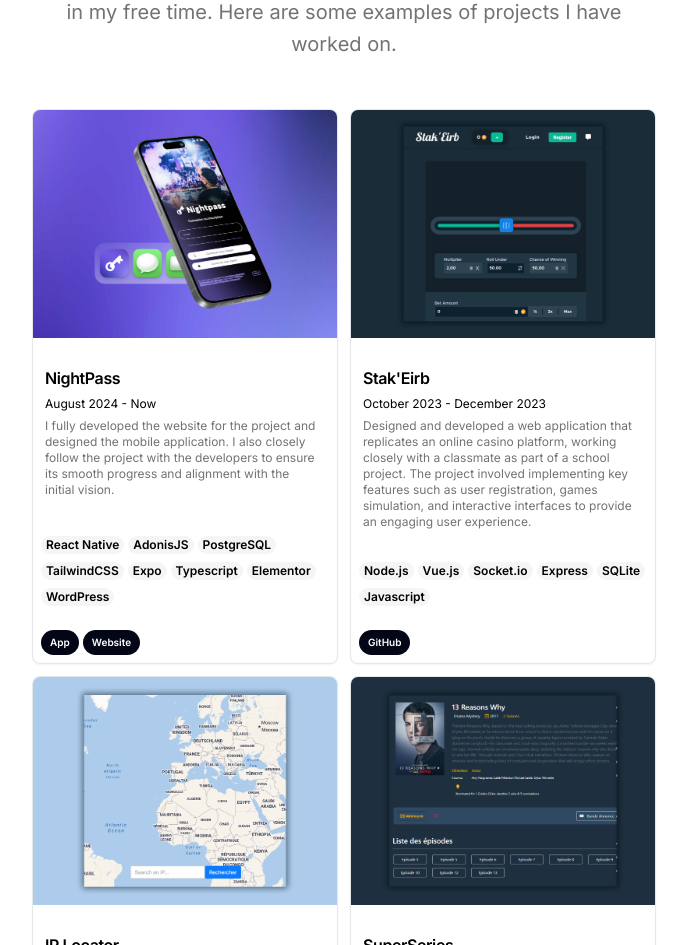
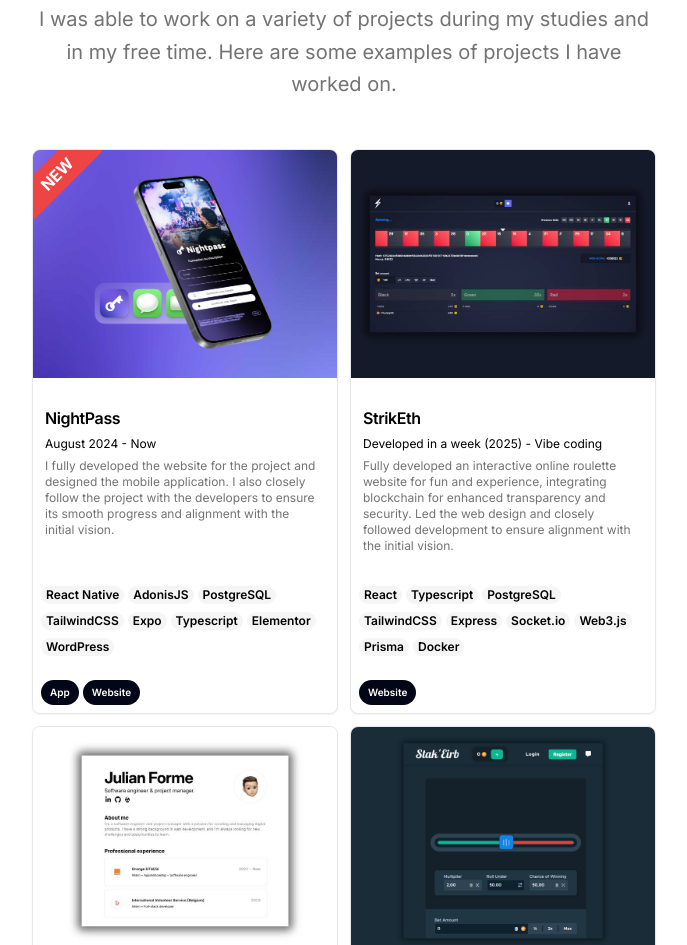
Before and after one commit to imjxlian/julian-portfolio, a Vue app: page / in a window 1280 px wide. Shown: the part 1767-2712 px from the top of the page, without its empty margins (296-983 px from the left). Built offline with nearby package versions, Linux system fonts and the light colour scheme.

Commit message:
✨ Add projects and open to opportunities

```diff
--- a/src/App.vue
+++ b/src/App.vue
@@ -55,6 +55,11 @@ const skills = [
     "n8n",
     "Zend Framework 2",
     "Laminas",
+    "Web3.js",
+    "Socket.io",
+    "Prisma",
+    "Express",
+    "Vite",
 ];
 
 const filteredSkills = computed(() => {
@@ -162,6 +167,17 @@ onMounted(() => {
                         />
                     </span>
                 </div>
+            </div>
+            <div class="flex flex-row items-center justify-start mt-4 gap-2">
+                <div class="relative">
+                    <div class="h-3 w-3 bg-green-500 rounded-full"></div>
+                    <div
+                        class="absolute inset-0 h-3 w-3 bg-green-500 rounded-full animate-ping"
+                    ></div>
+                </div>
+                <span class="text-md font-medium"
+                    >Open to new opportunities for September 2025</span
+                >
             </div>
         </section>
         <section id="about" class="fade-in-section">
@@ -308,6 +324,52 @@ onMounted(() => {
                             },
                             {
                                 href: 'https://nightpass.fr',
+                                text: 'Website',
+                            },
+                        ]"
+                        :badge-text="'NEW'"
+                    />
+                    <ProjectCard
+                        title="StrikEth"
+                        period="Developed in a week (2025) - Vibe coding"
+                        description="Fully developed an interactive online roulette website for fun and experience, integrating blockchain for enhanced transparency and security. Led the web design and closely followed development to ensure alignment with the initial vision."
+                        imageSrc="/assets/striketh.jpg"
+                        imageAlt="StrikEth"
+                        projectHref="https://striketh.com"
+                        :technologies="[
+                            'React',
+                            'Typescript',
+                            'PostgreSQL',
+                            'TailwindCSS',
+                            'Express',
+                            'Socket.io',
+                            'Web3.js',
+                            'Prisma',
+                            'Docker',
+                        ]"
+                        :socialLinks="[
+                            {
+                                href: 'https://striketh.com',
+                                text: 'Website',
+                            },
+                        ]"
+                    />
+                    <ProjectCard
+                        title="Portfolio"
+                        period="January 2025"
+                        description="Presenting my portfolio on my portfolio? Yes! It’s a fun and clean project that showcases what I can do. Built entirely with Vue 3 and Vite on the frontend, styled with TailwindCSS, and enriched with smooth animations."
+                        imageSrc="/assets/portfolio.jpg"
+                        imageAlt="Portfolio Julian"
+                        projectHref="https://jxlian.cloud"
+                        :technologies="[
+                            'Vue.js',
+                            'Vite',
+                            'Typescript',
+                            'TailwindCSS',
+                        ]"
+                        :socialLinks="[
+                            {
+                                href: 'https://jxlian.cloud',
                                 text: 'Website',
                             },
                         ]"
--- a/src/components/ProjectCard.vue
+++ b/src/components/ProjectCard.vue
@@ -1,29 +1,57 @@
 <template>
     <div
-    class="rounded-lg bg-white text-dark border-gray-200 shadow-sm flex flex-col overflow-hidden border hover:shadow-lg transition-all duration-300 ease-out h-full">
+        class="relative rounded-lg bg-white text-dark border-gray-200 shadow-sm flex flex-col overflow-hidden border hover:shadow-lg transition-all duration-300 ease-out h-full"
+    >
+        <div
+            class="absolute top-6 left-6 w-8 h-24 bg-red-500 rotate-45 transform -translate-x-1/2 -translate-y-1/2 z-10"
+            v-if="badgeText"
+        >
+            <div
+                class="-rotate-90 absolute top-1/2 left-1/2 transform -translate-x-1/2 -translate-y-1/2"
+            >
+                <span class="text-white text-md font-bold whitespace-nowrap">{{
+                    badgeText
+                }}</span>
+            </div>
+        </div>
         <a :href="projectHref">
             <img :src="imageSrc" :alt="imageAlt" class="w-full h-full" />
         </a>
         <div class="flex flex-col space-y-1.5 p-6 px-3">
-      <h3 class="font-semibold tracking-tight mt-1 text-base">{{ title }}</h3>
+            <h3 class="font-semibold tracking-tight mt-1 text-base">
+                {{ title }}
+            </h3>
             <time class="font-sans text-xs">{{ period }}</time>
-      <p class="prose max-w-full text-pretty font-sans text-xs text-neutral-500 dark:prose-invert">{{ description }}</p>
+            <p
+                class="prose max-w-full text-pretty font-sans text-xs text-neutral-500 dark:prose-invert"
+            >
+                {{ description }}
+            </p>
         </div>
         <div class="p-6 pt-0 mt-auto flex flex-col px-2">
             <div class="mt-2 flex flex-wrap gap-1 gap-y-2">
-        <TechnoItem v-for="tech in technologies" :key="tech" :techno="tech" />
+                <TechnoItem
+                    v-for="tech in technologies"
+                    :key="tech"
+                    :techno="tech"
+                />
             </div>
         </div>
         <div class="flex items-center p-6 pt-0 px-2 pb-2 gap-1">
-      <SocialLinkButton v-for="link in socialLinks" :key="link.text" :href="link.href" :text="link.text"/>
+            <SocialLinkButton
+                v-for="link in socialLinks"
+                :key="link.text"
+                :href="link.href"
+                :text="link.text"
+            />
         </div>
     </div>
 </template>
 
 <script setup lang="ts">
-import TechnoItem from './TechnoItem.vue';
-import SocialLinkButton from './SocialLinkButton.vue';
-import { PropType } from 'vue';
+import { PropType } from "vue";
+import SocialLinkButton from "./SocialLinkButton.vue";
+import TechnoItem from "./TechnoItem.vue";
 
 defineProps({
     title: {
@@ -55,8 +83,12 @@ defineProps({
         required: true,
     },
     socialLinks: {
-    type: Array as PropType<Array<{ href: string; text: string; }>>,
+        type: Array as PropType<Array<{ href: string; text: string }>>,
         required: true,
+    },
+    badgeText: {
+        type: String,
+        default: null,
     },
 });
 </script>
```
Also changed, not shown: public/assets/portfolio.jpg (added), public/assets/striketh.jpg (added). Lines whose indentation alone changed are shown as unchanged.
